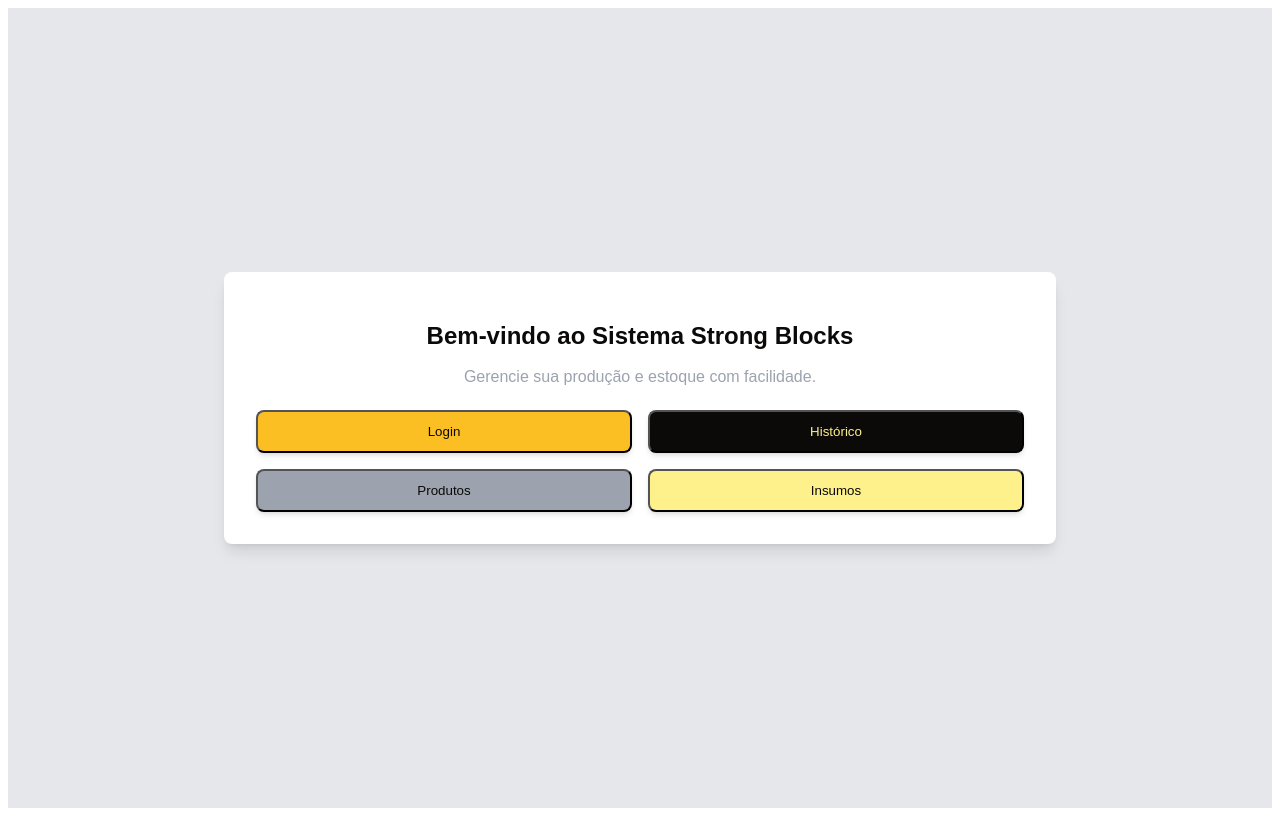
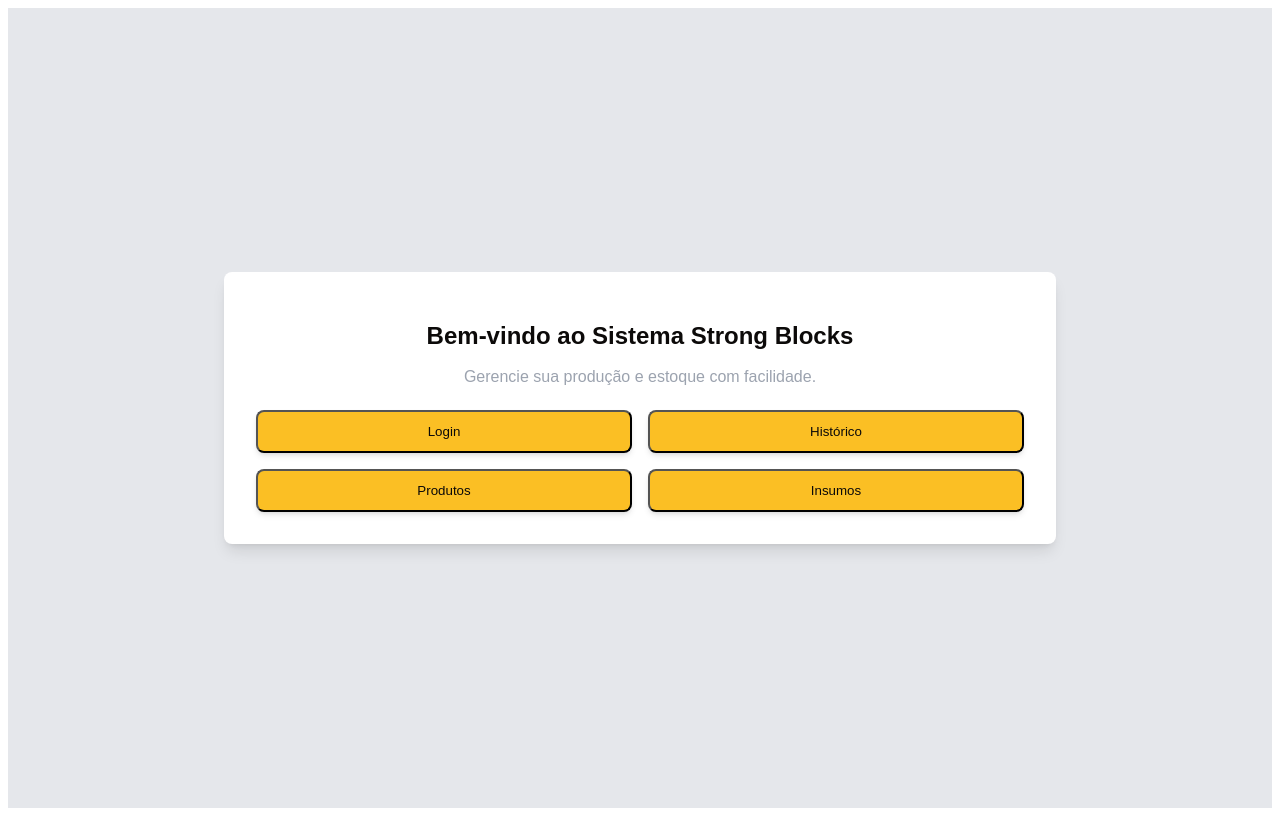
Before and after one commit to brunaalrez/strongblocks, a Next.js app: page / in a window 1280 px wide. Built offline with nearby package versions, Linux system fonts and the light colour scheme.

Commit message:
ultima alteração nos botões da tela inicial

```diff
--- a/app/page.js
+++ b/app/page.js
@@ -13,32 +13,31 @@ export default function Home() {
         <div className="mt-6 grid grid-cols-1 sm:grid-cols-2 gap-4">
           <button
             onClick={() => router.push('/telalogin')}
-            className="w-full px-6 py-3 bg-amber-400 text-stone-950 rounded-lg shadow-md hover:bg-amber-500 transition"
+            className="w-full px-6 py-3 bg-amber-400 text-stone-950 rounded-lg shadow-md hover:bg-amber-500 transition duration-300 ease-in-out"
           >
             Login
           </button>
 
           <button
             onClick={() => router.push('/historico')}
-            className="w-full px-6 py-3 bg-stone-950 text-yellow-200 rounded-lg shadow-md hover:bg-stone-800 transition"
+            className="w-full px-6 py-3 bg-amber-400 text-stone-950 rounded-lg shadow-md hover:bg-amber-500 transition duration-300 ease-in-out"
           >
             Histórico
           </button>
 
           <button
             onClick={() => router.push('/produtos')}
-            className="w-full px-6 py-3 bg-gray-400 text-stone-950 rounded-lg shadow-md hover:bg-gray-500 transition"
+            className="w-full px-6 py-3 bg-amber-400 text-stone-950 rounded-lg shadow-md hover:bg-amber-500 transition duration-300 ease-in-out"
           >
             Produtos
           </button>
 
           <button
             onClick={() => router.push('insumos/visualizar_e_cadastrar_insumos')}
-            className="w-full px-6 py-3 bg-yellow-200 text-stone-950 rounded-lg shadow-md hover:bg-yellow-300 transition"
+            className="w-full px-6 py-3 bg-amber-400 text-stone-950 rounded-lg shadow-md hover:bg-amber-500 transition duration-300 ease-in-out"
           >
             Insumos
           </button>
-
         </div>
       </div>
     </div>
```
